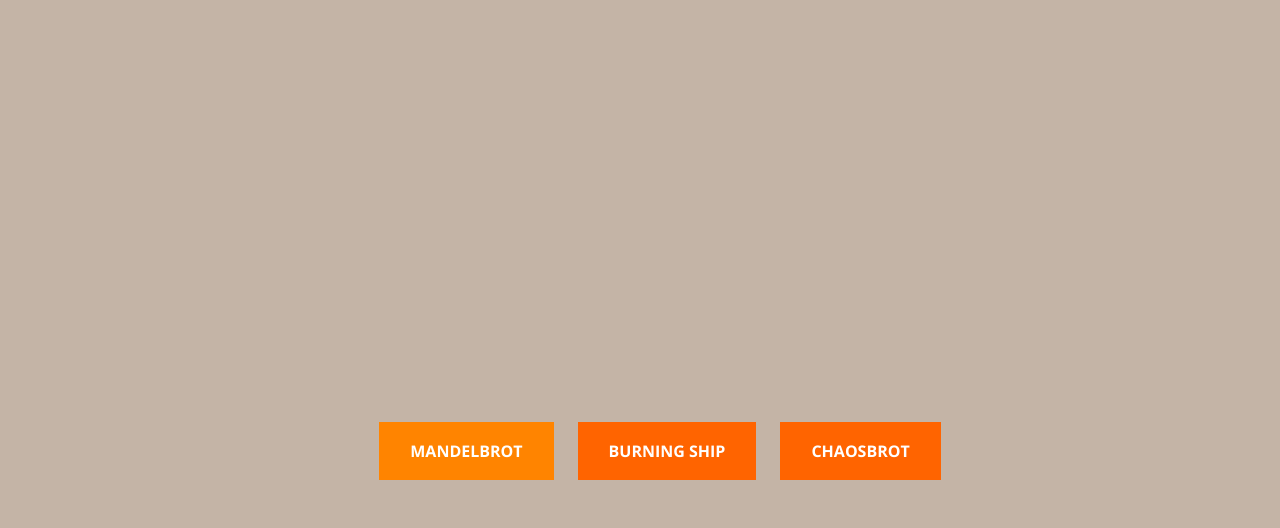
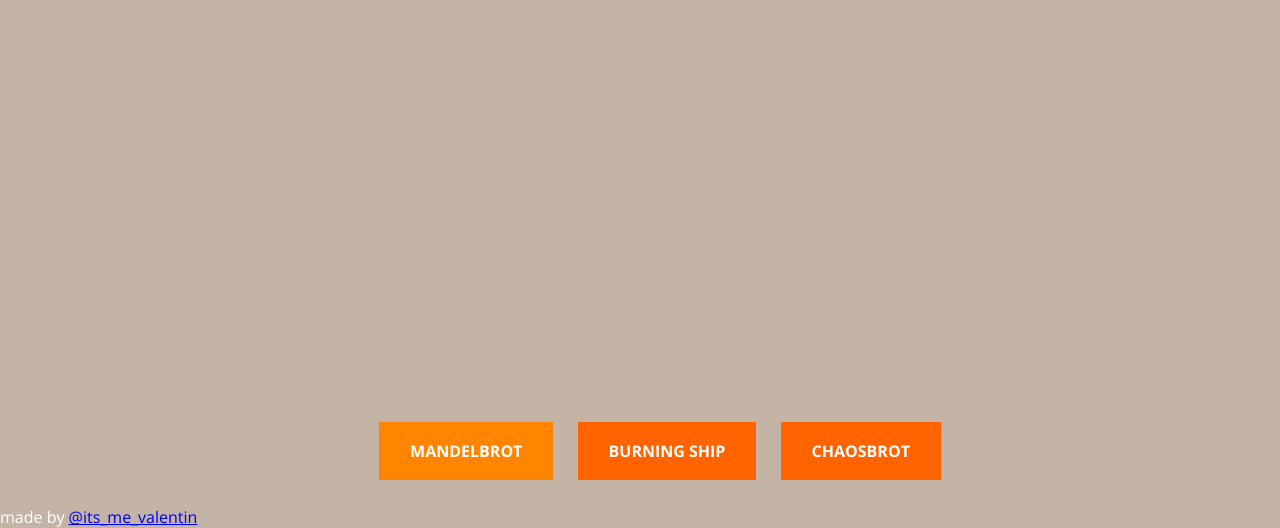
Before and after one commit to RadValentin/Fractal-Generator-ActionScript3, a plain HTML site: page index.html in a window 1280 px wide. Shown: the part 328-856 px from the top of the page. Before the commit the page ends 834 px from the top, so only its background shows below. Drawn offline with nearby package versions, Linux system fonts and the light colour scheme.

Commit message:
add favicon, html improvements

```diff
--- a/index.html
+++ b/index.html
@@ -1,11 +1,16 @@
 <!DOCTYPE html>
 <html>
 	<head>
+		<meta charset="utf-8">
+		<meta http-equiv="X-UA-Compatible" content="IE=edge">
 		<title>Fractal Generator ActionScript 3</title>
-		<meta http-equiv="Content-Type" content="text/html; charset=utf-8" />
-		<link href="http://fonts.googleapis.com/css?family=Open+Sans:400,700" rel="stylesheet" type="text/css">
-		<style type="text/css" media="screen">
+		<meta name="description" content="">
+		<meta name="viewport" content="width=device-width, initial-scale=1">
+		<link rel="icon" type="image/png" href="favicon.png">
+		<link rel="stylesheet" type="text/css" href="http://fonts.googleapis.com/css?family=Open+Sans:400,700">
+		<style>
 		html, body {
+			font-family: 'Open Sans', sans-serif;
 			background-color: #c4b4a6;
 			color: #fff;
 		}
@@ -86,7 +91,8 @@
 			<li><a href="#" data-fractal="BurningShip">Burning Ship</a></li>
 			<li><a href="#" data-fractal="Chaosbrot">Chaosbrot</a></li>
 		</ul>
-		<script src="http://code.jquery.com/jquery-1.10.1.min.js"></script>
+		<footer>made by <a href="https://twitter.com/its_me_valentin">@its_me_valentin</a></footer>
+		<script src="//ajax.googleapis.com/ajax/libs/jquery/1.10.2/jquery.min.js"></script>
 		<script>
 			$(document).ready(function(){
 				$('#controlBox').on('click', 'a', function(event){
```
Also changed, not shown: favicon.png (added).
